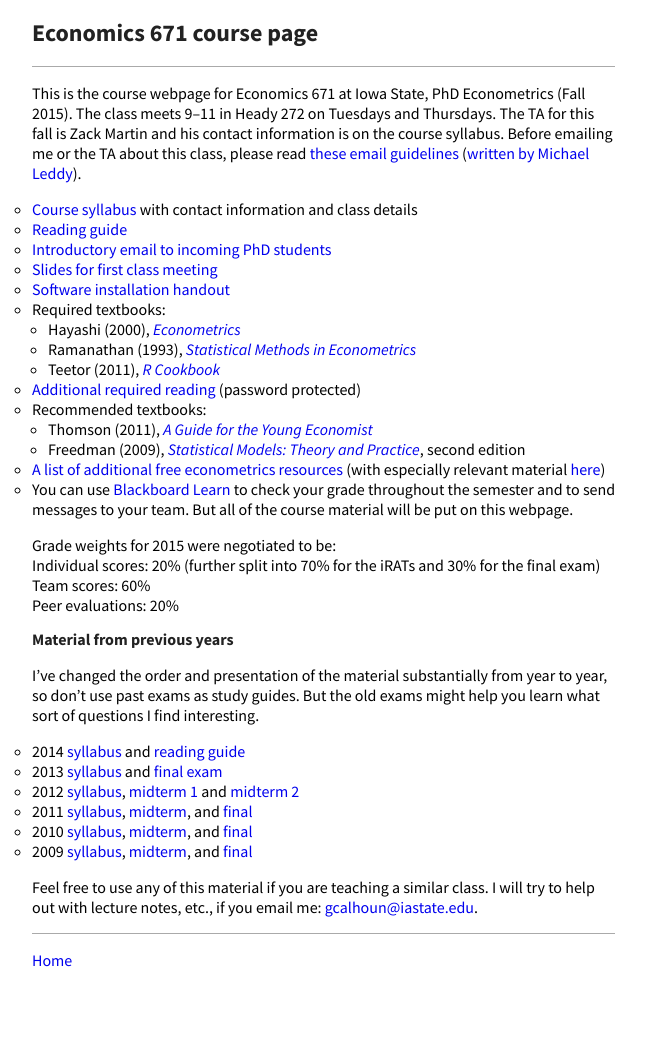
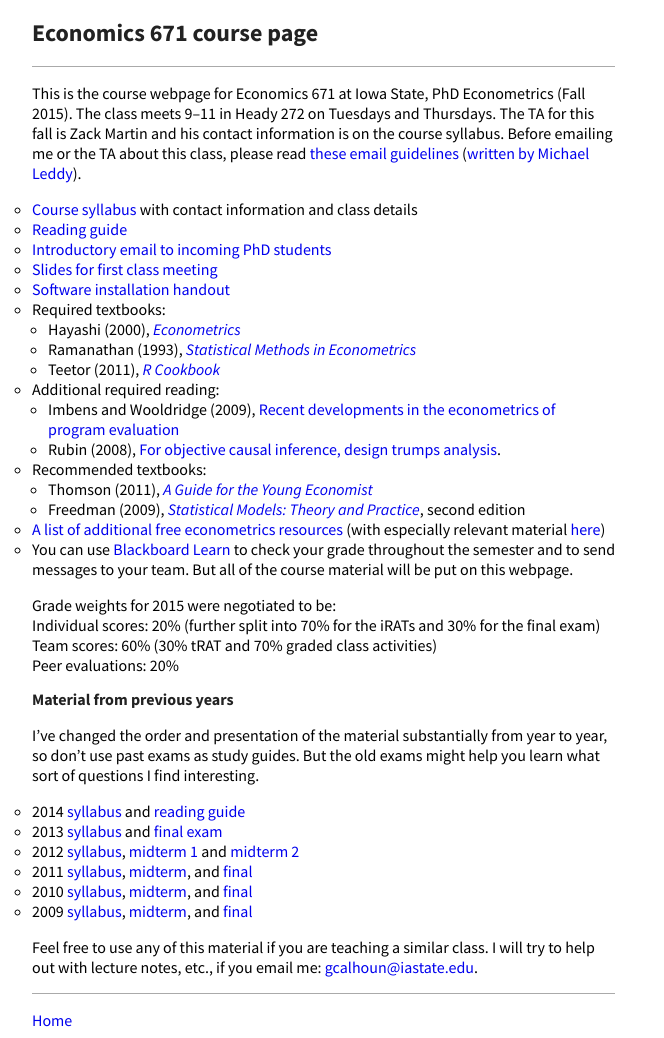
Before and after one commit to mmkuang/grayclhn.github.io, a Jekyll site: the page built from 671/index.md, in a window 1280 px wide. Shown: the whole page, without its empty margins (0-664 px from the left). Built offline with Jekyll 4.4.1, drawn with Linux system fonts in a browser that asks for light colours; Markdown is read by kramdown in place of the engine named in the settings; before the commit the page ends 978 px from its top, so only the background shows below that.

Commit message:
Add link to required papers for 671

```diff
--- a/671/index.md
+++ b/671/index.md
@@ -20,7 +20,9 @@ email guidelines](../dl/email) ([written by Michael Leddy][leddy]).
   * Hayashi (2000), [*Econometrics*](http://press.princeton.edu/titles/6946.html)
   * Ramanathan (1993), [*Statistical Methods in Econometrics*](http://www.worldcat.org/oclc/786257362)
   * Teetor (2011), [*R Cookbook*](http://shop.oreilly.com/product/9780596809164.do)
-* [Additional required reading](reading-2015.zip) (password protected)
+* Additional required reading:
+  * Imbens and Wooldridge (2009), [Recent developments in the econometrics of program evaluation](https://www.aeaweb.org/articles.php?doi=10.1257/jel.47.1.5)
+  * Rubin (2008), [For objective causal inference, design trumps analysis](https://projecteuclid.org/euclid.aoas/1223908042).
 * Recommended textbooks:
   * Thomson (2011), [*A Guide for the Young Economist*](http://mitpress.mit.edu/books/guide-young-economist-0)
   * Freedman (2009), [*Statistical Models: Theory and Practice*](http://www.stat.berkeley.edu/~census), second edition
@@ -33,7 +35,7 @@ email guidelines](../dl/email) ([written by Michael Leddy][leddy]).
 Grade weights for 2015 were negotiated to be:
 Individual scores: 20% (further split into 70% for the iRATs and 30%
 for the final exam)
-Team scores: 60%
+Team scores: 60% (30% tRAT and 70% graded class activities)
 Peer evaluations: 20%
 
 [Blackboard Learn]: https://bb.its.iastate.edu
```
